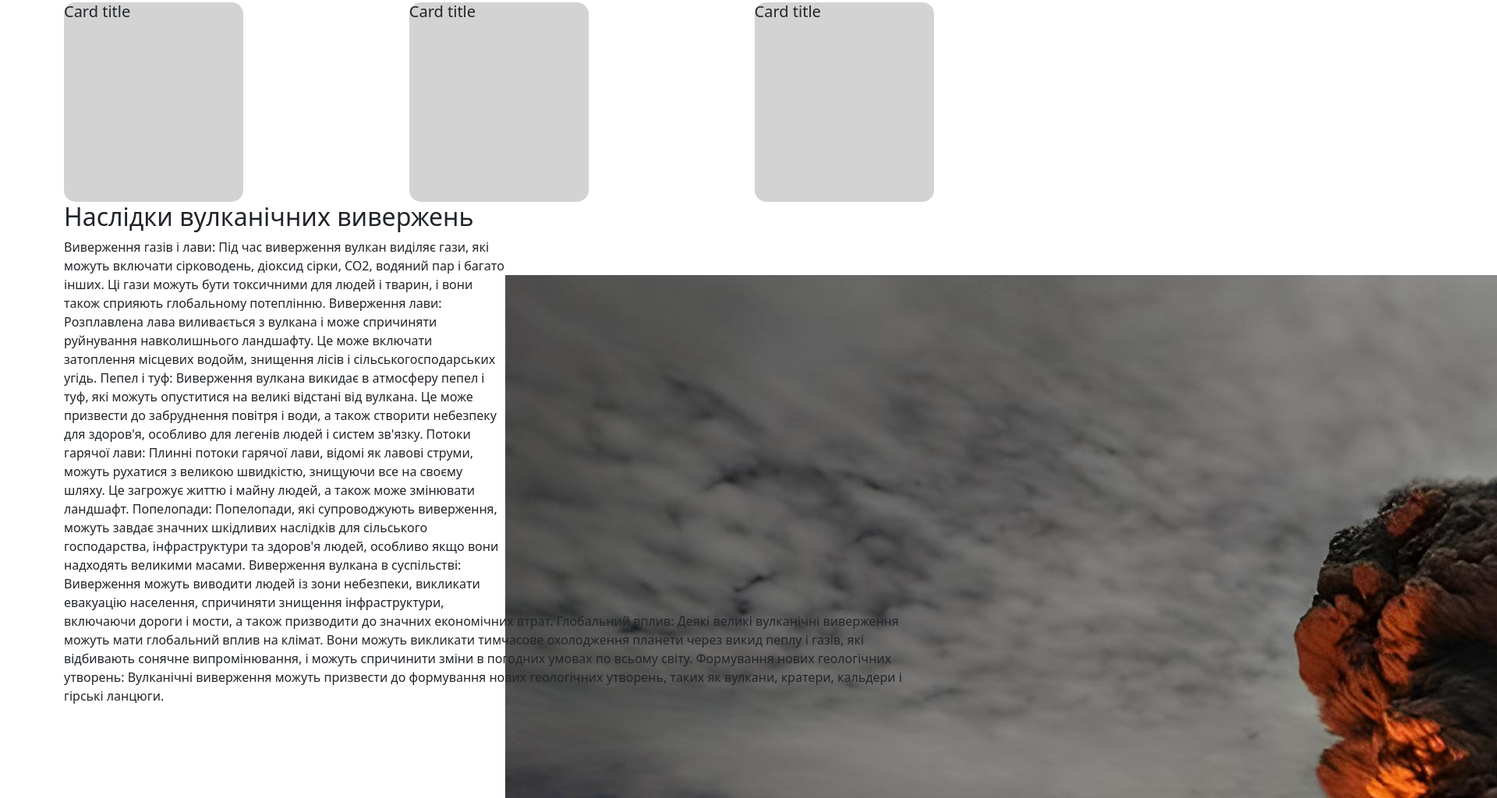
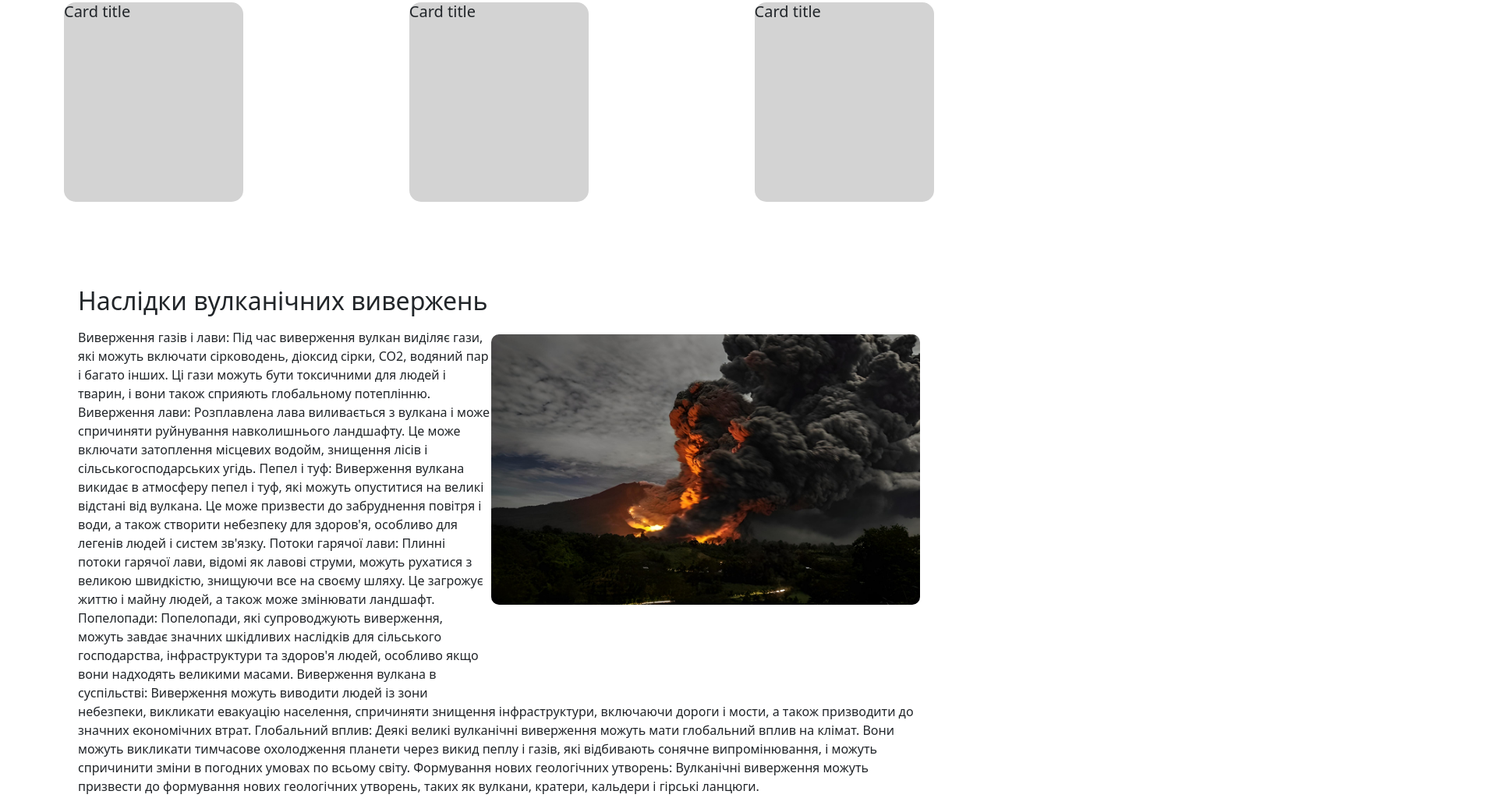
Before and after one commit to Mixa-123098/geo, a plain HTML site: page index.html in a window 1280 px wide. Shown: the part 2661-3685 px from the top of the page at 78% size, 1920 px wide, since content can reach past the window. Drawn offline with nearby package versions, Linux system fonts and the light colour scheme.

Commit message:
Update index.html

```diff
--- a/index.html
+++ b/index.html
@@ -148,11 +148,13 @@
         </div>
 
 
-        <div class="container">
-            <div class="img-imit pt-4"><img src="assets/виверження.png"></div>
-            <div class="head-imitations">
+        <div class="third-text">
+            <div class="img-imit">
+                <img src="assets/виверження.png" width="550" style="border-radius:10px;">
+            </div>
+            <div class="head-imitations pt-2">
                 <h2>Наслідки вулканічних вивержень</h2>
-                <p>Виверження газів і лави: Під час виверження вулкан виділяє гази, які можуть включати сірководень, діоксид сірки, CO2, водяний пар і багато інших. Ці гази можуть бути токсичними для людей і тварин, і вони також сприяють глобальному потеплінню.
+                <p class="pt-2">Виверження газів і лави: Під час виверження вулкан виділяє гази, які можуть включати сірководень, діоксид сірки, CO2, водяний пар і багато інших. Ці гази можуть бути токсичними для людей і тварин, і вони також сприяють глобальному потеплінню.
                     Виверження лави: Розплавлена лава виливається з вулкана і може спричиняти руйнування навколишнього ландшафту. Це може включати затоплення місцевих водойм, знищення лісів і сільськогосподарських угідь.
                     Пепел і туф: Виверження вулкана викидає в атмосферу пепел і туф, які можуть опуститися на великі відстані від вулкана. Це може призвести до забруднення повітря і води, а також створити небезпеку для здоров'я, особливо для легенів людей і систем зв'язку.
                     Потоки гарячої лави: Плинні потоки гарячої лави, відомі як лавові струми, можуть рухатися з великою швидкістю, знищуючи все на своєму шляху. Це загрожує життю і майну людей, а також може змінювати ландшафт.
@@ -161,6 +163,7 @@
                     Глобальний вплив: Деякі великі вулканічні виверження можуть мати глобальний вплив на клімат. Вони можуть викликати тимчасове охолодження планети через викид пеплу і газів, які відбивають сонячне випромінювання, і можуть спричинити зміни в погодних умовах по всьому світу.
                     Формування нових геологічних утворень: Вулканічні виверження можуть призвести до формування нових геологічних утворень, таких як вулкани, кратери, кальдери і гірські ланцюги. </p>
             </div>
+        </div>
         </div>
 
 
```
